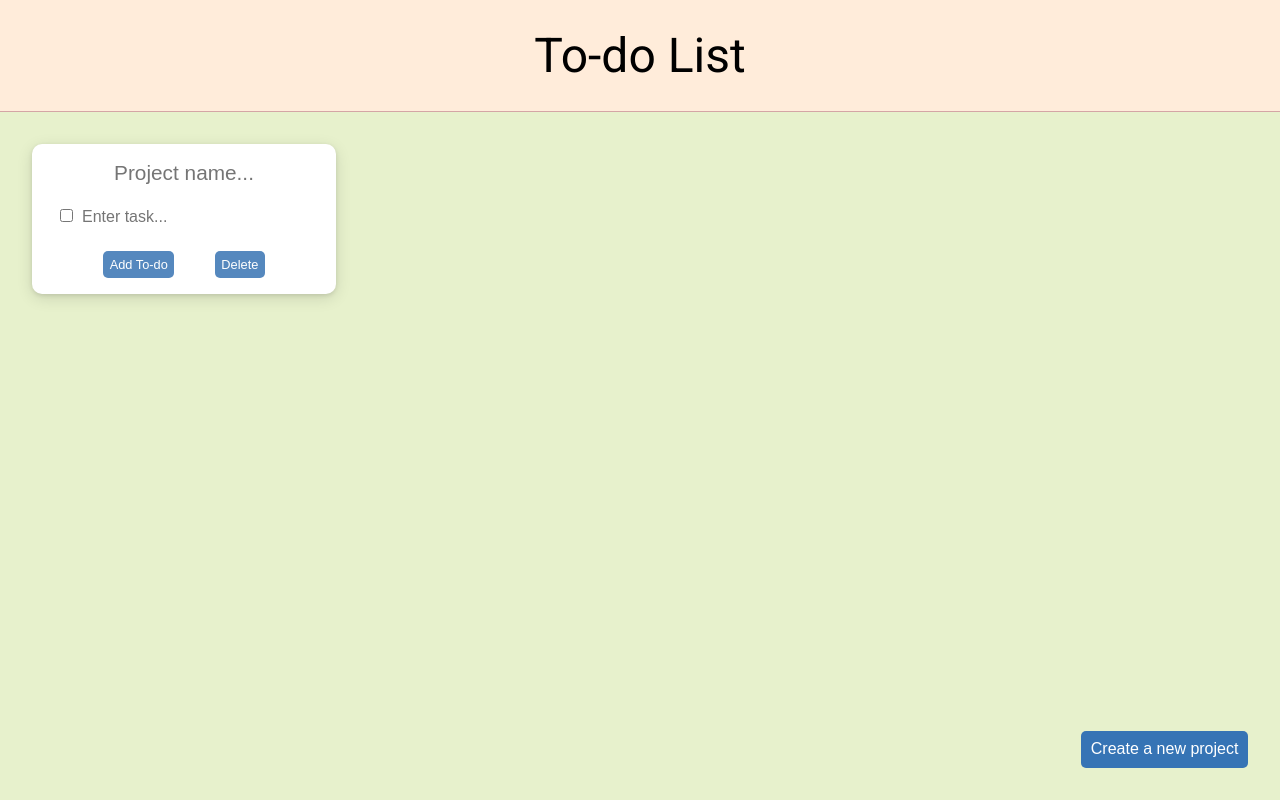
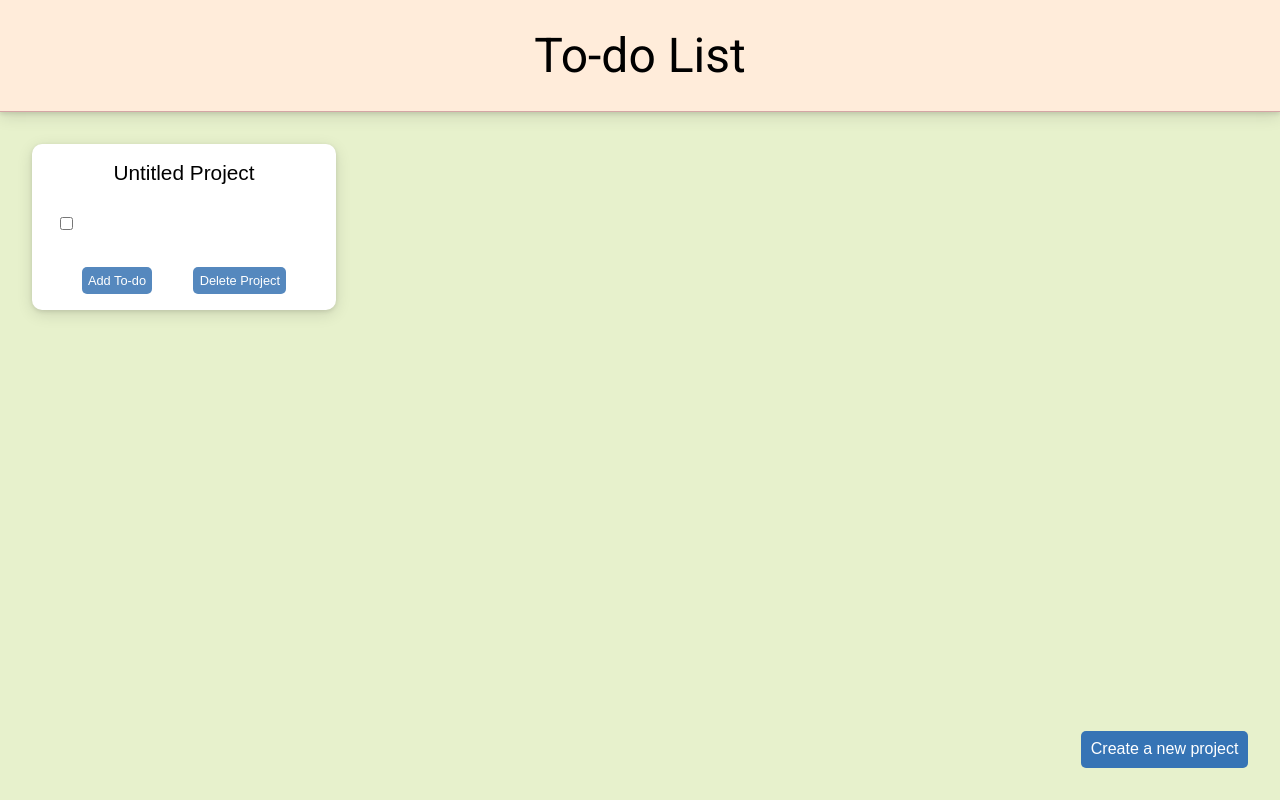
Before and after one commit to deepakbandla/todo-list, a website built with webpack: page src/template.html in a window 1280 px wide. Both pictures are taken after a click on the button "Create a new project". Built offline with nearby package versions, Linux system fonts and the light colour scheme.

Commit message:
full functionality added including storing data in local storage

```diff
--- a/src/index.js
+++ b/src/index.js
@@ -1,57 +1,175 @@
+// import "./styles.css";
+
+// let projects = document.querySelector(".projects");
+// let create_btn = document.querySelector(".create");
+
+// let cards=[];
+
+// let card_array=localStorage.getItem("card_array");
+// if(card_array){
+//     for (let i = 0; i < card_array.length; i++) {
+//         const each_card = card_array[i];
+//         projects.appendChild(each_card);
+//     }
+// }
+
+
+
+// create_btn.addEventListener('click', () => {
+//     let card = document.createElement("div");
+//     card.className = "card";
+//     card.innerHTML = `
+//       <form class="todo-form">
+//             <input type="text" class="project-name" placeholder="Project name..." required>
+
+//             <div class="tasks-container">
+//                 <span class="tasks">
+//                     <input type="checkbox" class="done">
+//                     <input type="text" class="todo-input" placeholder="Enter task..." required>
+//                 </span>
+//             </div>
+
+
+//             <span class="todo-buttons">
+//                 <button type="button" class="todo-btn" id="add-btn">Add To-do</button>
+//                 <button type="button" class="todo-btn" id="delete-btn">Delete</button>
+//             </span>
+//         </form>
+//     `;
+
+//     if (projects) {
+//       projects.appendChild(card);
+//     } else {
+//       document.body.appendChild(card);
+//     }
+
+//     let add_todo_btn = card.querySelector("#add-btn");
+//     let tasks_container=card.querySelector(".tasks-container");
+
+//     add_todo_btn.addEventListener('click', ()=>{
+//         let new_task=document.createElement("div");
+//         new_task.className="tasks";
+//         new_task.innerHTML=`
+//             <input type="checkbox" class="done">
+//             <input type="text" class="todo-input" placeholder="Enter task..." required>
+//         `;
+//         tasks_container.appendChild(new_task);
+//     })
+
+
+//     let deleteBtn = card.querySelector("#delete-btn");
+//     deleteBtn.addEventListener('click', () => {
+//       card.remove();
+//     });
+//     cards.push(card);
+
+// });
+
 import "./styles.css";
 
-let projects = document.querySelector(".projects");
-let create_btn = document.querySelector(".create");
+let projectsContainer = document.querySelector(".projects");
+let createBtn = document.querySelector(".create");
 
-create_btn.addEventListener('click', () => {
+let projectsData = JSON.parse(localStorage.getItem("projects")) || [];
+
+function saveToLocalStorage() {
+  localStorage.setItem("projects", JSON.stringify(projectsData));
+}
+
+function renderProjects() {
+  projectsContainer.innerHTML = "";
+
+  projectsData.forEach((project, projectIndex) => {
     let card = document.createElement("div");
     card.className = "card";
+
     card.innerHTML = `
       <form class="todo-form">
-            <input type="text" class="project-name" placeholder="Project name..." required>
+        <input type="text" class="project-name" value="${project.name}" data-index="${projectIndex}" required>
 
         <div class="tasks-container">
-                <span class="tasks">
-                    <input type="checkbox" class="done">
-                    <input type="text" class="todo-input" placeholder="Enter task..." required>
-                </span>
+          ${project.todos
+            .map(
+              (todo, todoIndex) => `
+              <div class="tasks">
+                <input type="checkbox" class="done" data-project="${projectIndex}" data-task="${todoIndex}" ${todo.done ? "checked" : ""}>
+                <input type="text" class="todo-input" value="${todo.task}" data-project="${projectIndex}" data-task="${todoIndex}" required>
+              </div>
+            `
+            )
+            .join("")}
         </div>
 
-
         <span class="todo-buttons">
-                <button type="button" class="todo-btn" id="add-btn">Add To-do</button>
-                <button type="button" class="todo-btn" id="delete-btn">Delete</button>
+          <button type="button" class="todo-btn add-btn" data-index="${projectIndex}">Add To-do</button>
+          <button type="button" class="todo-btn delete-btn" data-index="${projectIndex}">Delete Project</button>
         </span>
       </form>
     `;
 
-    if (projects) {
-      projects.appendChild(card);
-    } else {
-      document.body.appendChild(card);
+    projectsContainer.appendChild(card);
+  });
+
+  attachEventListeners();
 }
 
-    let add_todo_btn = card.querySelector("#add-btn");
-    let tasks_container=card.querySelector(".tasks-container");
-    let tasks=card.querySelector(".tasks");
+function attachEventListeners() {
 
-    add_todo_btn.addEventListener('click', ()=>{
-        let new_task=document.createElement("div");
-        new_task.className="tasks";
-        new_task.innerHTML=`
-            <input type="checkbox" class="done">
-            <input type="text" class="todo-input" placeholder="Enter task..." required>
-        `;
-        tasks_container.appendChild(new_task);
-    })
-
-
-    let deleteBtn = card.querySelector("#delete-btn");
-    deleteBtn.addEventListener('click', () => {
-      card.remove();
+  document.querySelectorAll(".add-btn").forEach((btn) => {
+    btn.addEventListener("click", (e) => {
+      const index = btn.dataset.index;
+      projectsData[index].todos.push({ task: "", done: false });
+      saveToLocalStorage();
+      renderProjects();
     });
   });
 
-add_todo_btn.addEventListener('click', ()=>{
-    tasks_container.appendChild(tasks_container);
-})
+  document.querySelectorAll(".delete-btn").forEach((btn) => {
+    btn.addEventListener("click", () => {
+      const index = btn.dataset.index;
+      projectsData.splice(index, 1);
+      saveToLocalStorage();
+      renderProjects();
+    });
+  });
+
+
+  document.querySelectorAll(".done").forEach((checkbox) => {
+    checkbox.addEventListener("change", (e) => {
+      const pIndex = checkbox.dataset.project;
+      const tIndex = checkbox.dataset.task;
+      projectsData[pIndex].todos[tIndex].done = checkbox.checked;
+      saveToLocalStorage();
+    });
+  });
+
+  document.querySelectorAll(".todo-input").forEach((input) => {
+    input.addEventListener("input", (e) => {
+      const pIndex = input.dataset.project;
+      const tIndex = input.dataset.task;
+      projectsData[pIndex].todos[tIndex].task = input.value;
+      saveToLocalStorage();
+    });
+  });
+
+  document.querySelectorAll(".project-name").forEach((input) => {
+    input.addEventListener("input", () => {
+      const index = input.dataset.index;
+      projectsData[index].name = input.value;
+      saveToLocalStorage();
+    });
+  });
+}
+
+
+createBtn.addEventListener("click", () => {
+  let newProject = {
+    name: "Untitled Project",
+    todos: [{ task: "", done: false }]
+  };
+  projectsData.push(newProject);
+  saveToLocalStorage();
+  renderProjects();
+});
+
+renderProjects();
--- a/src/styles.css
+++ b/src/styles.css
@@ -14,6 +14,7 @@ body {
   text-align: center;
   font-size: 3rem;
   padding: 1.7rem;
+  box-shadow: 0 4px 16px rgba(0,0,0,0.12), 0 1.5px 4px rgba(0,0,0,0.10);
 }
 
 
```
Lines whose indentation alone changed are shown as unchanged.
